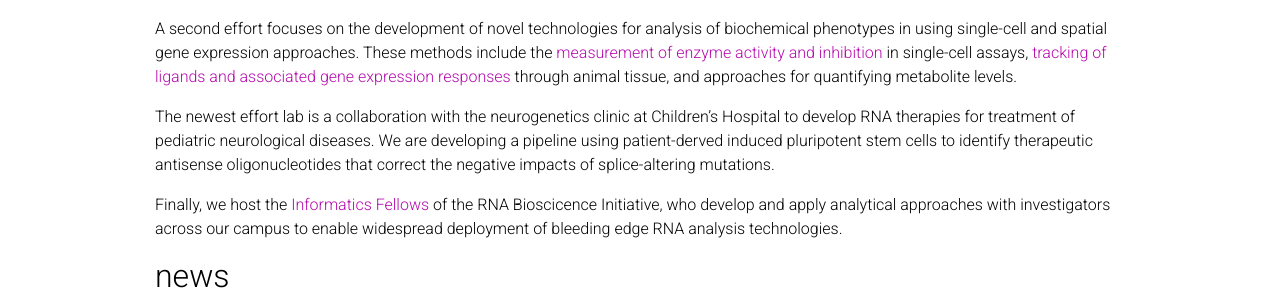
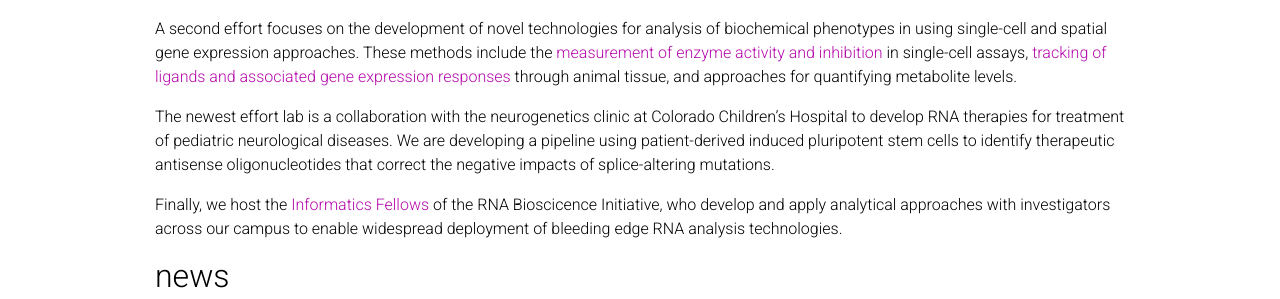
Before and after one commit to lkwhite/lab-website-new, a Jekyll site: the page built from _pages/about.md, in a window 1280 px wide and 1182 px high. Shown: the part 567-866 px from the top of the window. Built offline with Jekyll 4.4.1, drawn with Linux system fonts in a browser that asks for light colours; nearby versions of some CDN libraries; comment, search, counter and statistics services are not loaded; a style sheet for code colours, icons or effects is not loaded.

Commit message:
smal tweaks

```diff
--- a/_pages/about.md
+++ b/_pages/about.md
@@ -52,13 +52,13 @@ responses](https://pubmed.ncbi.nlm.nih.gov/33843587/) through animal tissue, and
 approaches for quantifying metabolite levels.
 
 The newest effort lab is a collaboration with the neurogenetics clinic
-at Children's Hospital to develop RNA therapies for treatment of pediatric
-neurological diseases. We are developing a pipeline using patient-derved induced
+at Colorado Children's Hospital to develop RNA therapies for treatment of pediatric
+neurological diseases. We are developing a pipeline using patient-derived induced
 pluripotent stem cells to identify therapeutic antisense oligonucleotides that
 correct the negative impacts of splice-altering mutations.
 
 Finally, we host the [Informatics
-Fellows](https://medschool.cuanschutz.edu/rbi/funding-opportunities/rbi-informatics-fellows-program)
+Fellows](https://github.com/rnabioco/)
 of the RNA Bioscicence Initiative, who develop and apply analytical approaches
 with investigators across our campus to enable widespread deployment of bleeding
 edge RNA analysis technologies.
```
